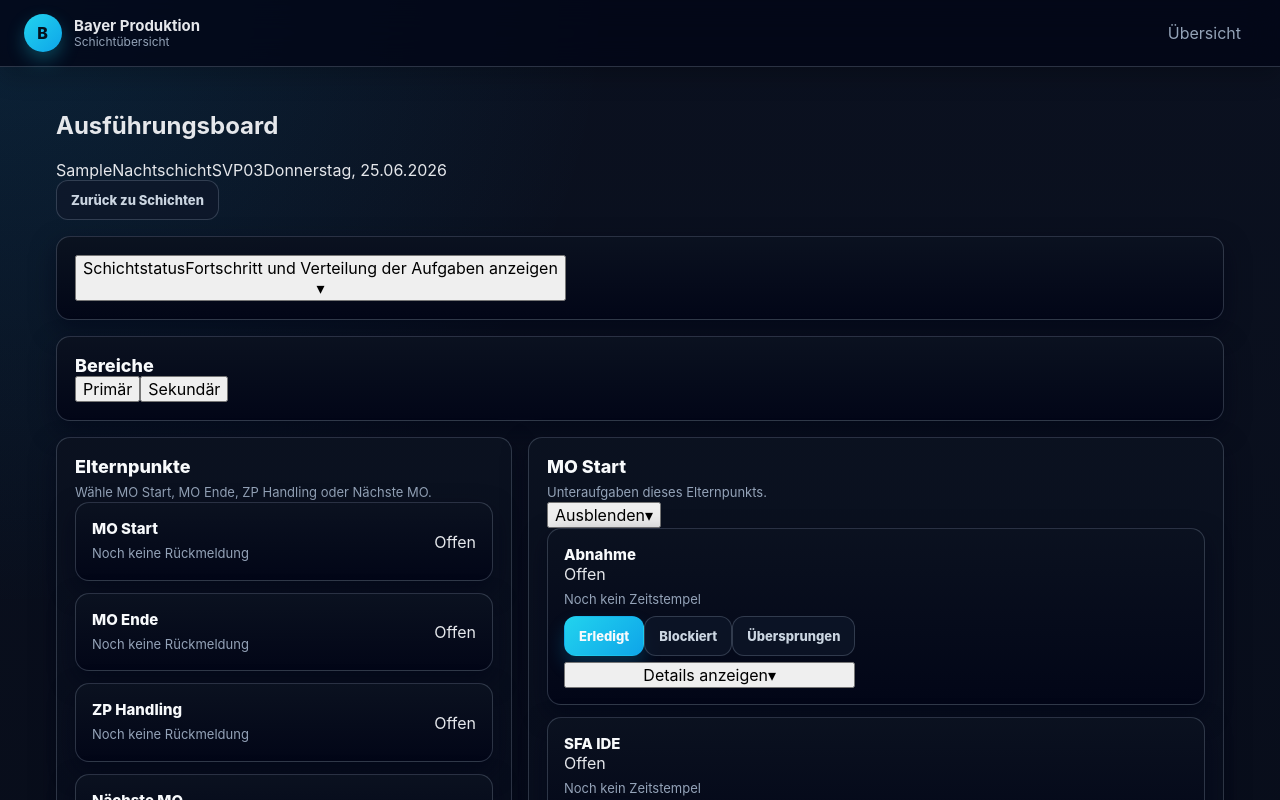
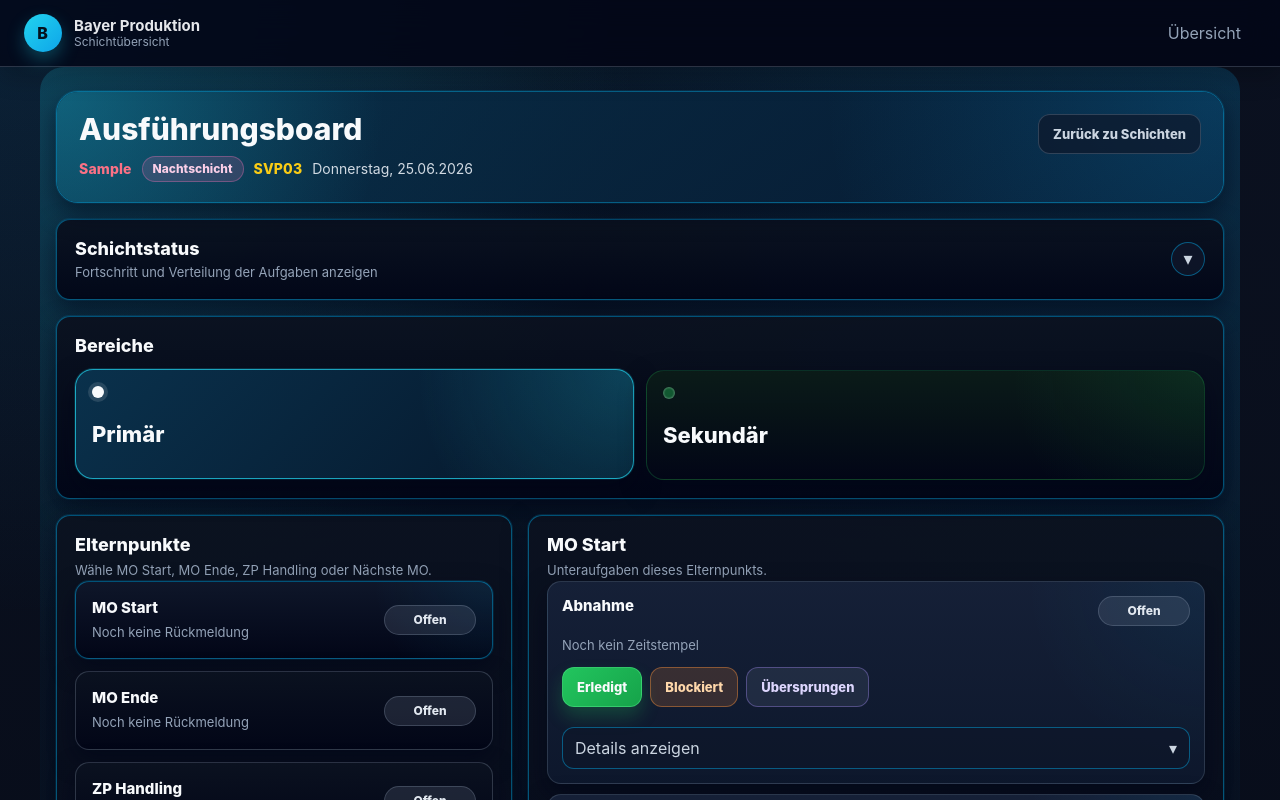
Before and after one commit to bayerali/2406, a React (Vite) app: page / in a window 1280 px wide. Both pictures are taken after typing "Sample" into the empty fields and a click on the button "Schicht starten →". Shown: the top 800 px of the page. Built offline with nearby package versions, Linux system fonts and the light colour scheme.

Commit message:
Update ExecutionBoardPage.tsx

```diff
--- a/src/components/ExecutionBoardPage.tsx
+++ b/src/components/ExecutionBoardPage.tsx
@@ -32,7 +32,6 @@ export function ExecutionBoardPage({
   });
 
   const [isShiftStatusOpen, setIsShiftStatusOpen] = useState(false);
-  const [openParentPanels, setOpenParentPanels] = useState<Record<number, boolean>>({});
 
   const taskDescriptions = useMemo<Record<string, string>>(
     () => ({
@@ -47,18 +46,11 @@ export function ExecutionBoardPage({
     return taskDescriptions[normalized] ?? "";
   };
 
-  const toggleParentPanel = (parentId: number): void => {
-    setOpenParentPanels((prev) => ({
-      ...prev,
-      [parentId]: !prev[parentId],
-    }));
-  };
-
   if (!board.shift) {
     return (
       <>
         <NavBar active="board" onDashboardClick={onDashboardClick} />
-        <main className="main dashboard-layout">
+        <main className="main dashboard-layout execution-board-page">
           <article className="card empty">Schicht nicht gefunden.</article>
         </main>
       </>
@@ -87,7 +79,7 @@ export function ExecutionBoardPage({
       <NavBar active="board" onDashboardClick={onDashboardClick} />
 
       <main
-        className={`main dashboard-layout ${boardModeClass}`}
+        className={`main dashboard-layout execution-board-page ${boardModeClass}`}
         style={board.boardThemeStyle}
       >
         <BoardHeader
@@ -180,49 +172,18 @@ export function ExecutionBoardPage({
                 <div className="card empty">Noch kein Elternpunkt ausgewählt.</div>
               </>
             ) : (
-              (() => {
-                const activeParent = board.selectedParent;
-                const selectedParentIsOpen =
-                  openParentPanels[activeParent.id] ?? true;
-                const selectedParentPanelId = `parent-panel-${activeParent.id}`;
-
-                return (
               <>
                 <div className="task-section-head">
                   <div>
-                        <h2 className="card-title">{activeParent.nameSnapshot}</h2>
+                    <h2 className="card-title">
+                      {board.selectedParent.nameSnapshot}
+                    </h2>
                     <p className="card-subtitle">
                       Unteraufgaben dieses Elternpunkts.
                     </p>
                   </div>
-
-                      <button
-                        type="button"
-                        className="foldable-inline-toggle"
-                        aria-expanded={selectedParentIsOpen}
-                        aria-controls={selectedParentPanelId}
-                        onClick={() => toggleParentPanel(activeParent.id)}
-                      >
-                        <span>
-                          {selectedParentIsOpen ? "Ausblenden" : "Einblenden"}
-                        </span>
-                        <span
-                          className={`foldable-inline-toggle__icon ${
-                            selectedParentIsOpen ? "is-open" : ""
-                          }`}
-                          aria-hidden="true"
-                        >
-                          ▾
-                        </span>
-                      </button>
                 </div>
 
-                    <div
-                      id={selectedParentPanelId}
-                      className={
-                        selectedParentIsOpen ? "foldable-section-panel" : "is-hidden"
-                      }
-                    >
                 {board.visibleTasks.length === 0 ? (
                   <div className="card empty">
                     Keine Unteraufgaben für diesen Elternpunkt definiert.
@@ -237,10 +198,7 @@ export function ExecutionBoardPage({
                       <TaskCard
                         key={task.id}
                         task={task}
-                              latest={
-                                board.latestEventByShiftActivityId.get(task.id) ??
-                                null
-                              }
+                        latest={board.latestEventByShiftActivityId.get(task.id) ?? null}
                         history={board.getHistory(task.id)}
                         description={getTaskDescription(task.nameSnapshot)}
                         isCompact={isMoParent}
@@ -249,10 +207,7 @@ export function ExecutionBoardPage({
                     ))}
                   </div>
                 )}
-                    </div>
               </>
-                );
-              })()
             )}
           </article>
         </section>
```
Lines whose indentation alone changed are shown as unchanged.
